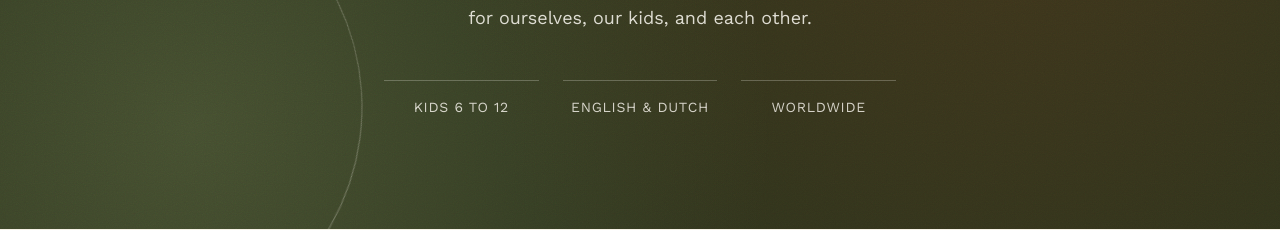
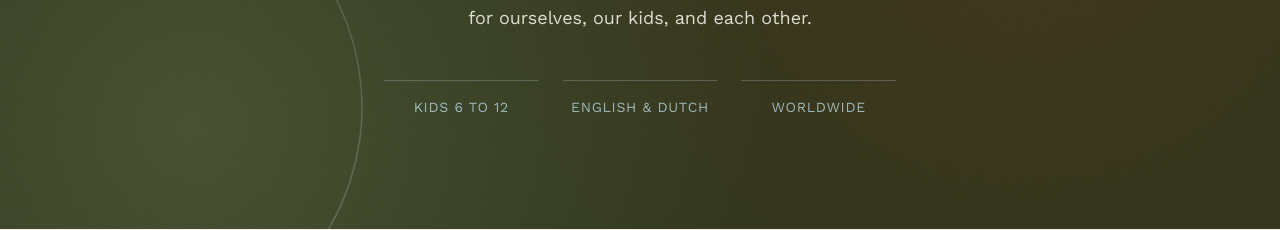
Before and after one commit to osakillplz/wildhearts-openminds, a website: page index.html in a window 1280 px wide. Shown: the part 3272-3502 px from the top of the page. Drawn offline with nearby package versions, Linux system fonts and the light colour scheme.

Commit message:
Add files via upload

```diff
--- a/index.html
+++ b/index.html
@@ -474,9 +474,9 @@
         Every session is built on years in the classroom and a deep belief that movement, curiosity and honest conversation can change how we show up — for ourselves, our kids, and each other.
       </p>
       <div class="grid grid-cols-3 gap-6 max-w-lg mx-auto font-body text-xs sm:text-sm uppercase tracking-wider text-creamSoft/80">
-        <div class="border-t border-creamSoft/25 pt-4" data-i18n="why.stat1">Kids 6 to 12</div>
-        <div class="border-t border-creamSoft/25 pt-4" data-i18n="why.stat2">English &amp; Dutch</div>
-        <div class="border-t border-creamSoft/25 pt-4" data-i18n="why.stat3">Worldwide</div>
+        <div class="border-t border-water/30 pt-4 text-water/90" data-i18n="why.stat1">Kids 6 to 12</div>
+        <div class="border-t border-water/30 pt-4 text-water/90" data-i18n="why.stat2">English &amp; Dutch</div>
+        <div class="border-t border-water/30 pt-4 text-water/90" data-i18n="why.stat3">Worldwide</div>
       </div>
     </div>
   </section>
```
